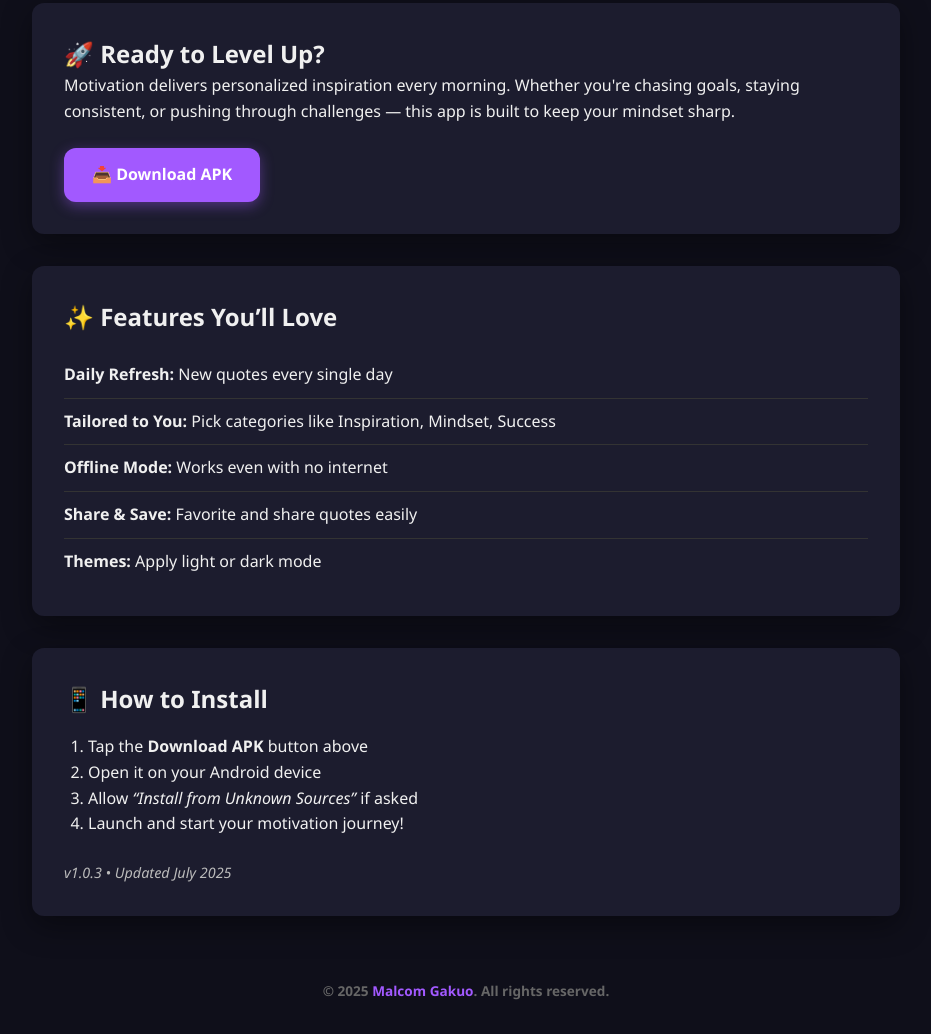
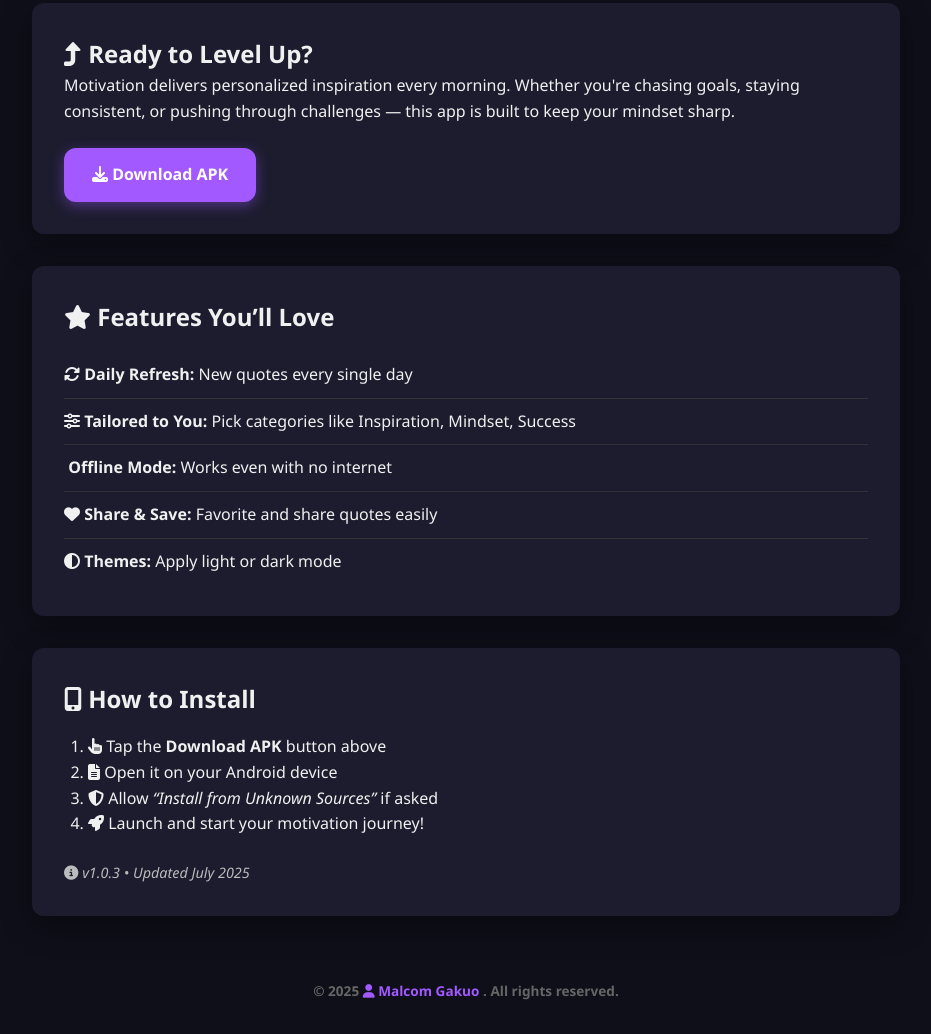
Before and after one commit to malcomkamau/motivation-deployment, a plain HTML site: page index.html in a window 1280 px wide. Shown: the part 279-1313 px from the top of the page, without its empty margins (174-1105 px from the left). Drawn offline with Linux system fonts and the light colour scheme.

Commit message:
updated download link to latest built app versin

```diff
--- a/index.html
+++ b/index.html
@@ -6,49 +6,55 @@
   <title>Motivation - APK Download</title>
   <link rel="stylesheet" href="styles.css" />
   <link rel="shortcut icon" href="logo.jpeg" type="image/x-icon">
+  <!-- Font Awesome CDN -->
+  <link rel="stylesheet" href="https://cdnjs.cloudflare.com/ajax/libs/font-awesome/6.5.0/css/all.min.css" />
 </head>
 <body>
   <div class="page-wrapper">
     <header>
       <img src="logo.jpeg" alt="App Logo" class="logo"/>
-      <h1>Motivation</h1>
+      <h1><i class="fas fa-fire"></i> Motivation</h1>
       <p class="tagline">Fuel your focus. Elevate your mindset.</p>
     </header>
 
     <main>
       <section class="intro card fade-in">
-        <h2>🚀 Ready to Level Up?</h2>
+        <h2><i class="fas fa-level-up-alt"></i> Ready to Level Up?</h2>
         <p>
           Motivation delivers personalized inspiration every morning. Whether you're chasing goals, staying consistent, or pushing through challenges — this app is built to keep your mindset sharp.
         </p>
-        <a href="https://expo.dev/accounts/gakuomalcom/projects/motivation/builds/e0e8c171-4177-477c-8f67-70dd118b8e3c" download class="download-btn">📥 Download APK</a>
+        <a href="https://expo.dev/accounts/gakuomalcom/projects/motivation/builds/aeacf7f6-4559-49de-805f-727e46283787" download class="download-btn">
+          <i class="fas fa-download fa-bounce"></i> Download APK
+        </a>
       </section>
 
       <section class="features card fade-in">
-        <h2>✨ Features You’ll Love</h2>
+        <h2><i class="fas fa-star"></i> Features You’ll Love</h2>
         <ul>
-          <li><strong>Daily Refresh:</strong> New quotes every single day</li>
-          <li><strong>Tailored to You:</strong> Pick categories like Inspiration, Mindset, Success</li>
-          <li><strong>Offline Mode:</strong> Works even with no internet</li>
-          <li><strong>Share & Save:</strong> Favorite and share quotes easily</li>
-          <li><strong>Themes:</strong> Apply light or dark mode</li>
+          <li><i class="fas fa-sync-alt"></i> <strong>Daily Refresh:</strong> New quotes every single day</li>
+          <li><i class="fas fa-sliders-h"></i> <strong>Tailored to You:</strong> Pick categories like Inspiration, Mindset, Success</li>
+          <li><i class="fas fa-wifi-slash"></i> <strong>Offline Mode:</strong> Works even with no internet</li>
+          <li><i class="fas fa-heart"></i> <strong>Share & Save:</strong> Favorite and share quotes easily</li>
+          <li><i class="fas fa-adjust"></i> <strong>Themes:</strong> Apply light or dark mode</li>
         </ul>
       </section>
 
       <section class="install card fade-in">
-        <h2>📱 How to Install</h2>
+        <h2><i class="fas fa-mobile-alt"></i> How to Install</h2>
         <ol>
-          <li>Tap the <strong>Download APK</strong> button above</li>
-          <li>Open it on your Android device</li>
-          <li>Allow <em>“Install from Unknown Sources”</em> if asked</li>
-          <li>Launch and start your motivation journey!</li>
+          <li><i class="fas fa-hand-pointer"></i> Tap the <strong>Download APK</strong> button above</li>
+          <li><i class="fas fa-file-alt"></i> Open it on your Android device</li>
+          <li><i class="fas fa-shield-alt"></i> Allow <em>“Install from Unknown Sources”</em> if asked</li>
+          <li><i class="fas fa-rocket"></i> Launch and start your motivation journey!</li>
         </ol>
-        <p class="version-info">v1.0.3 • Updated July 2025</p>
+        <p class="version-info"><i class="fas fa-info-circle"></i> v1.0.3 • Updated July 2025</p>
       </section>
     </main>
 
     <footer>
-      <p>&copy; 2025 <a class="portfolio" href="https://portfolio-malcomgakuo.vercel.app/" target="_blank">Malcom Gakuo</a>. All rights reserved.</p>
+      <p>&copy; 2025 <a class="portfolio" href="https://portfolio-malcomgakuo.vercel.app/" target="_blank">
+        <i class="fas fa-user"></i> Malcom Gakuo
+      </a>. All rights reserved.</p>
     </footer>
   </div>
 </body>
```
